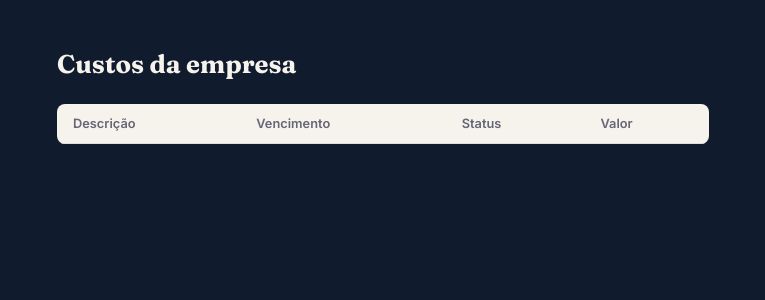
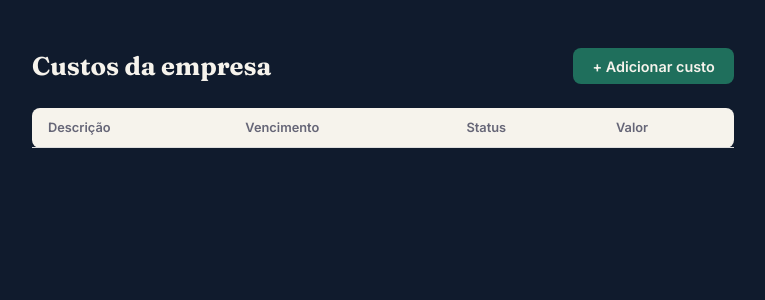
Before and after one commit to robsson-oliveira/sistema-bpo-financeiro, a Django app: page /empresas/custos/ in a window 1280 px wide. Shown: the top 300 px of the page, without its empty margins (257-1022 px from the left). Run offline with Django 5.2, Linux system fonts and the light colour scheme; the visitor is signed in with stand-in values (Sample User, id 1); data comes from the database, SQL or seed files in the repository; data that the repository does not hold is empty.

Commit message:
feat: custos CNPJ com semaforo de vencimento e ordenacao

```diff
--- a/empresas/models.py
+++ b/empresas/models.py
@@ -1,5 +1,6 @@
 from django.db import models
 from django.contrib.auth.models import User
+from datetime import date
 
 
 class PerfilEmpresa(models.Model):
@@ -69,3 +70,18 @@ class CustoEmpresa(models.Model):
 
     class Meta:
         ordering = ["vencimento"]
+
+    def dias_para_vencer(self):
+        return (self.vencimento - date.today()).days
+
+    def cor_vencimento(self):
+        dias = self.dias_para_vencer()
+        if dias > 20:
+            return "verde"
+        elif dias >= 10:
+            return "amarelo"
+        else:
+            return "vermelho"
+
+    def __str__(self):
+        return self.descricao
--- a/empresas/templates/empresas/custos.html
+++ b/empresas/templates/empresas/custos.html
@@ -4,25 +4,53 @@
 
 {% block extra_css %}
 <style>
-    .painel { max-width: 700px; margin: 0 auto; padding: 3rem 1.5rem; }
-    .painel h1 { font-family: var(--fonte-titulo); font-size: 1.6rem; margin-bottom: 1.5rem; }
-    table { width: 100%; border-collapse: collapse; background: var(--cor-papel); border-radius: 8px; overflow: hidden; }
+    .painel { max-width: 750px; margin: 0 auto; padding: 3rem 1.5rem; }
+    .painel-topo { display: flex; justify-content: space-between; align-items: center; margin-bottom: 1.5rem; }
+    .painel h1 { font-family: var(--fonte-titulo); font-size: 1.6rem; }
+    .botao-marca {
+        background: var(--cor-marca); color: var(--cor-texto-claro);
+        padding: 0.6rem 1.2rem; border-radius: 8px; text-decoration: none; font-weight: 600; font-size: 0.9rem;
+    }
+    .botao-marca:hover { background: var(--cor-marca-hover); }
+
+    table { width: 100%; border-collapse: collapse; background: var(--cor-papel); border-radius: 8px; }
+    table tr:first-child th:first-child { border-top-left-radius: 8px; }
+    table tr:first-child th:last-child { border-top-right-radius: 8px; }
+    table tr:last-child td:first-child { border-bottom-left-radius: 8px; }
+    table tr:last-child td:last-child { border-bottom-right-radius: 8px; }
+
     th, td { padding: 0.75rem 1rem; text-align: left; color: var(--cor-texto-escuro); }
     th { font-size: 0.8rem; color: #667; border-bottom: 1px solid #ddd; }
     td.valor { font-family: var(--fonte-numero); font-variant-numeric: tabular-nums; }
+
+    .semaforo-linha {
+        display: inline-flex; align-items: center; gap: 0.4rem; font-size: 0.85rem;
+    }
+    .bolinha { width: 10px; height: 10px; border-radius: 50%; display: inline-block; }
+    .bolinha.verde { background: #2E9E5B; }
+    .bolinha.amarelo { background: #D9A82E; }
+    .bolinha.vermelho { background: #C63B3B; }
 </style>
 {% endblock %}
 
 {% block content %}
 <div class="painel">
-    <h1>Custos da empresa</h1>
+    <div class="painel-topo">
+        <h1>Custos da empresa</h1>
+        <a class="botao-marca" href="{% url 'empresas:adicionar_custo' %}">+ Adicionar custo</a>
+    </div>
     <table>
         <tr><th>Descrição</th><th>Vencimento</th><th>Status</th><th>Valor</th></tr>
         {% for custo in custos %}
         <tr>
             <td>{{ custo.descricao }}</td>
             <td>{{ custo.vencimento|date:"d/m/Y" }}</td>
-            <td>{{ custo.get_status_display }}</td>
+            <td>
+                <span class="semaforo-linha">
+                    <span class="bolinha {{ custo.cor_vencimento }}"></span>
+                    {{ custo.dias_para_vencer }} dias
+                </span>
+            </td>
             <td class="valor">R$ {{ custo.valor|floatformat:2 }}</td>
         </tr>
         {% endfor %}
--- a/empresas/urls.py
+++ b/empresas/urls.py
@@ -6,4 +6,5 @@ app_name = 'empresas'
 urlpatterns = [
     path('', views.dashboard, name='dashboard'),
     path('custos/', views.custos, name='custos'),
+    path('custos/adicionar/', views.adicionar_custo, name='adicionar_custo'),
 ]
--- a/empresas/views.py
+++ b/empresas/views.py
@@ -1,7 +1,8 @@
 from datetime import date
 from django.contrib.auth.decorators import login_required
-from django.shortcuts import render
+from django.shortcuts import render, redirect
 from .models import PerfilEmpresa
+from .forms import CustoEmpresaForm
 
 
 @login_required
@@ -27,3 +28,23 @@ def custos(request):
         defaults={"cnpj": "", "razao_social": request.user.get_full_name() or request.user.username},
     )
     return render(request, "empresas/custos.html", {"custos": empresa.custos.all()})
+
+
+@login_required
+def adicionar_custo(request):
+    empresa, _ = PerfilEmpresa.objects.get_or_create(
+        usuario=request.user,
+        defaults={"cnpj": "", "razao_social": request.user.get_full_name() or request.user.username},
+    )
+
+    if request.method == "POST":
+        form = CustoEmpresaForm(request.POST)
+        if form.is_valid():
+            custo = form.save(commit=False)
+            custo.empresa = empresa
+            custo.save()
+            return redirect("empresas:custos")
+    else:
+        form = CustoEmpresaForm()
+
+    return render(request, "empresas/adicionar_custo.html", {"form": form})
```
Also changed, not shown: empresas/forms.py (added, +11 -0 lines), empresas/templates/empresas/adicionar_custo.html (added, +37 -0 lines).
